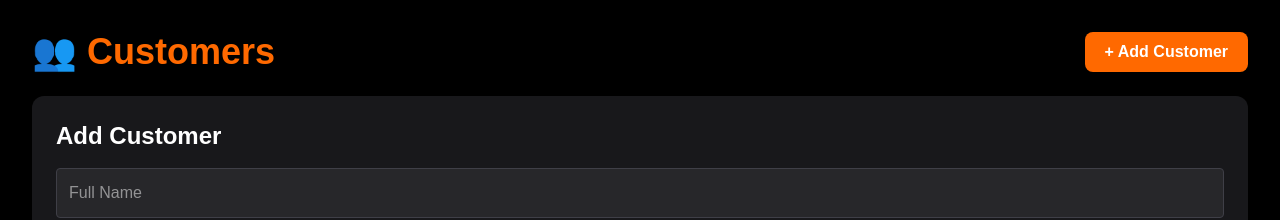
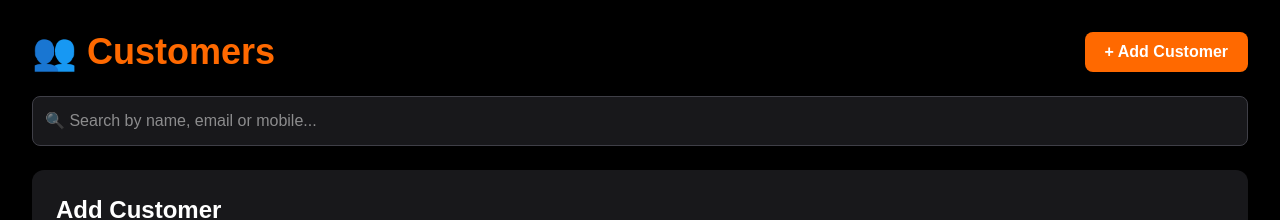
Before and after one commit to majeeshhaenterprises-creator/hyperlocal-platform, a Next.js app in the folder apps/admin/: page /admin/customers in a window 1280 px wide. Shown: the top 220 px of the page. Built offline with nearby package versions, Linux system fonts and the light colour scheme; no server answers; the database is empty.

Commit message:
Sprint 8 - Live Search completed

```diff
--- a/apps/admin/app/admin/customers/components/CustomerForm.tsx
+++ b/apps/admin/app/admin/customers/components/CustomerForm.tsx
@@ -3,7 +3,11 @@
 import { useState } from "react";
 import { addCustomer } from "@/services/customerService";
 
-export default function CustomerForm() {
+interface Props {
+  onSaved?: () => void;
+}
+
+export default function CustomerForm({ onSaved }: Props) {
   const [fullName, setFullName] = useState("");
   const [email, setEmail] = useState("");
   const [mobile, setMobile] = useState("");
@@ -19,7 +23,7 @@ export default function CustomerForm() {
       mobile,
       status: "Active",
     });
-
+    onSaved?.();
     alert("✅ Customer saved successfully!");
 
     setFullName("");
--- a/apps/admin/app/admin/customers/page.tsx
+++ b/apps/admin/app/admin/customers/page.tsx
@@ -3,10 +3,15 @@
 import CustomerForm from "./components/CustomerForm";
 import CustomerTable from "./components/CustomerTable";
 import { useCustomers } from "@/hooks/useCustomers";
-
+import { useState } from "react";
 export default function CustomersPage() {
-  const { customers, loading } = useCustomers();
-
+  const { customers, loading, reload } = useCustomers();
+  const [search, setSearch] = useState("");
+  const filteredCustomers = customers.filter((customer) =>
+  customer.full_name.toLowerCase().includes(search.toLowerCase()) ||
+  customer.email.toLowerCase().includes(search.toLowerCase()) ||
+  customer.mobile.includes(search)
+);
   return (
     <main className="min-h-screen bg-black text-white p-8">
       <div className="flex items-center justify-between">
@@ -19,14 +24,26 @@ export default function CustomersPage() {
         </button>
       </div>
 
-      <CustomerForm />
+      <div className="mt-6">
+  <input
+    type="text"
+    placeholder="🔍 Search by name, email or mobile..."
+    value={search}
+    onChange={(e) => setSearch(e.target.value)}
+    className="w-full p-3 rounded-lg bg-zinc-900 border border-zinc-700 text-white"
+  />
+</div>
+
+
+
+      <CustomerForm onSaved={reload} />
 
       {loading ? (
         <div className="mt-8 text-gray-400">
           Loading customers...
         </div>
       ) : (
-        <CustomerTable customers={customers} />
+        <CustomerTable customers={filteredCustomers} />
       )}
     </main>
   );
```
